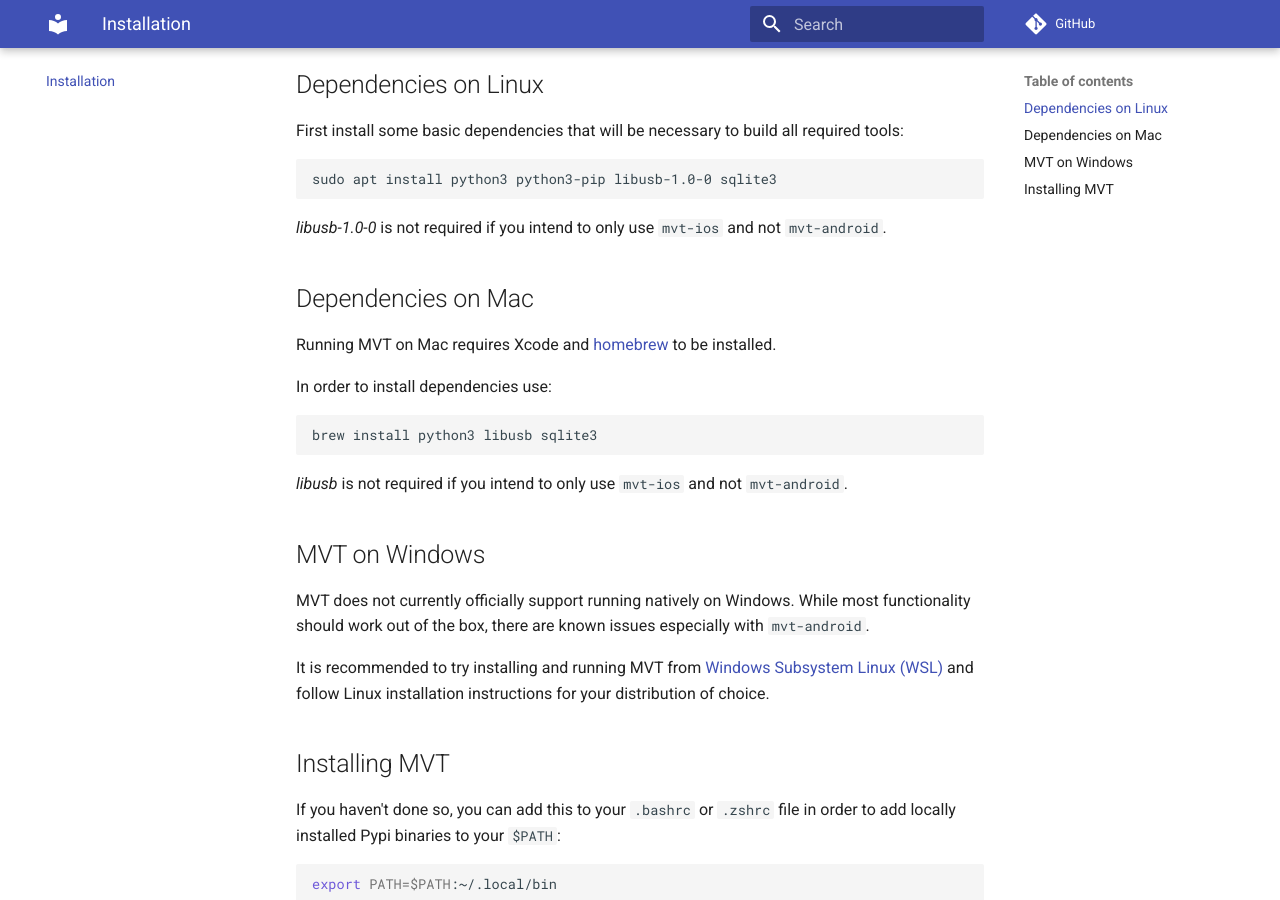
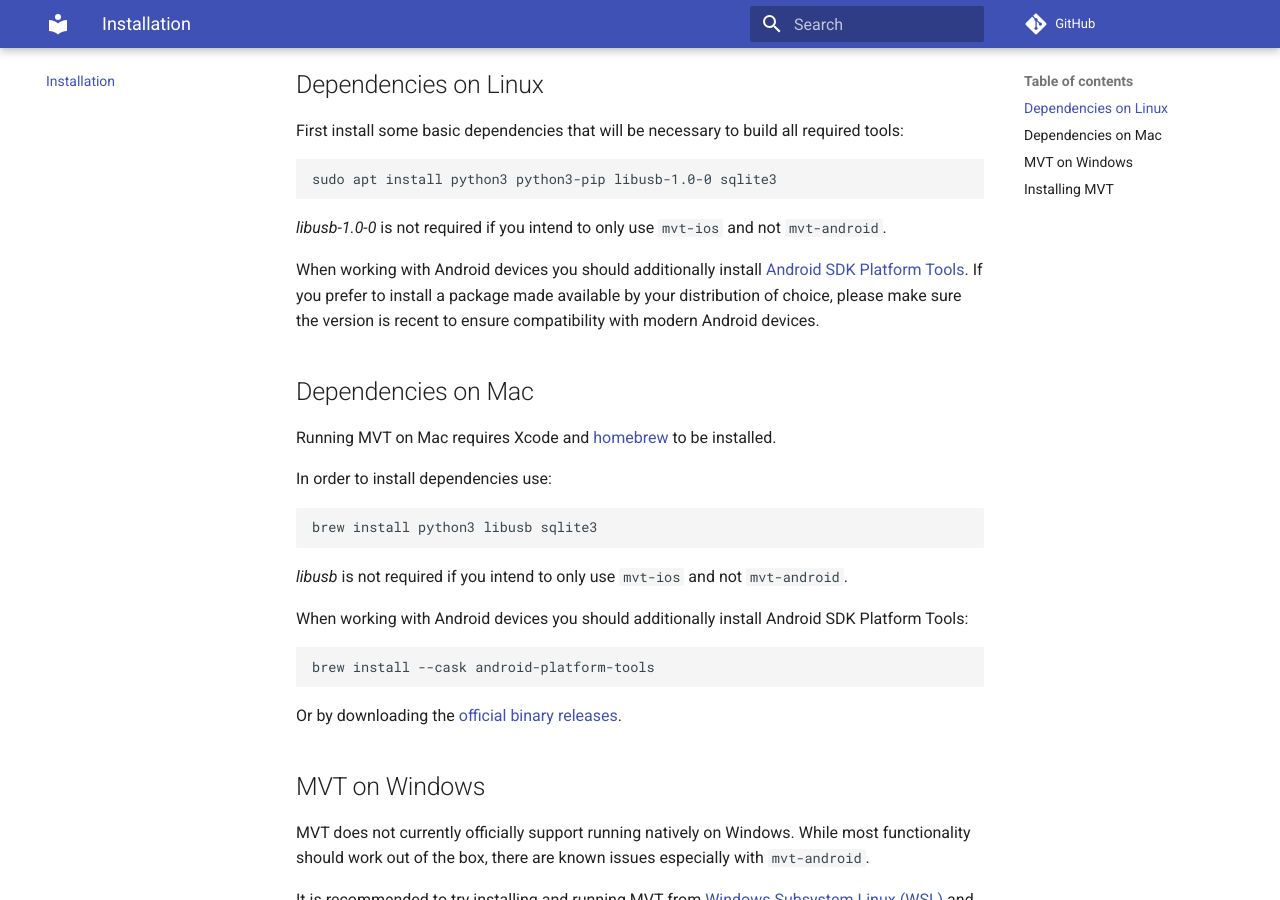
Before and after one commit to mvt-project/mvt, an MkDocs documentation site: the page built from docs/install.md, in a window 1280 px wide and 900 px high, scrolled down 252 px. Built offline with MkDocs 1.6.1 and Material for MkDocs 9.7.7, drawn with Linux system fonts in a browser that asks for light colours; comment, search, counter and statistics services are not loaded.

Commit message:
Updated documentation (closes: #3)

````diff
--- a/docs/install.md
+++ b/docs/install.md
@@ -12,6 +12,8 @@ sudo apt install python3 python3-pip libusb-1.0-0 sqlite3
 
 *libusb-1.0-0* is not required if you intend to only use `mvt-ios` and not `mvt-android`.
 
+When working with Android devices you should additionally install [Android SDK Platform Tools](https://developer.android.com/studio/releases/platform-tools). If you prefer to install a package made available by your distribution of choice, please make sure the version is recent to ensure compatibility with modern Android devices.
+
 ## Dependencies on Mac
 
 Running MVT on Mac requires Xcode and [homebrew](https://brew.sh) to be installed.
@@ -23,6 +25,14 @@ brew install python3 libusb sqlite3
 ```
 
 *libusb* is not required if you intend to only use `mvt-ios` and not `mvt-android`.
+
+When working with Android devices you should additionally install Android SDK Platform Tools:
+
+```bash
+brew install --cask android-platform-tools
+```
+
+Or by downloading the [official binary releases](https://developer.android.com/studio/releases/platform-tools).
 
 ## MVT on Windows
 
````
Also changed, not shown: docs/android/methodology.md (+1 -6 lines).
